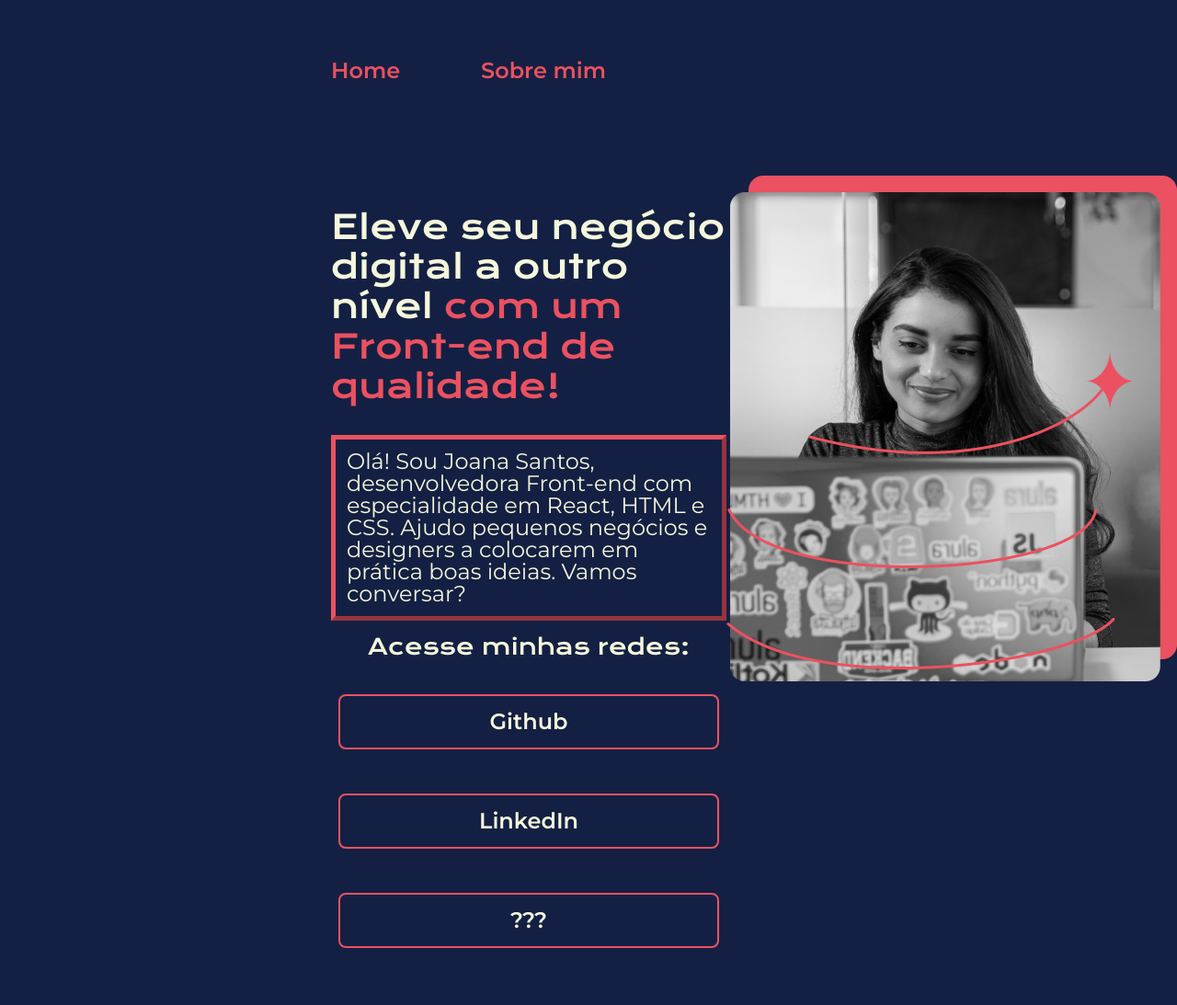
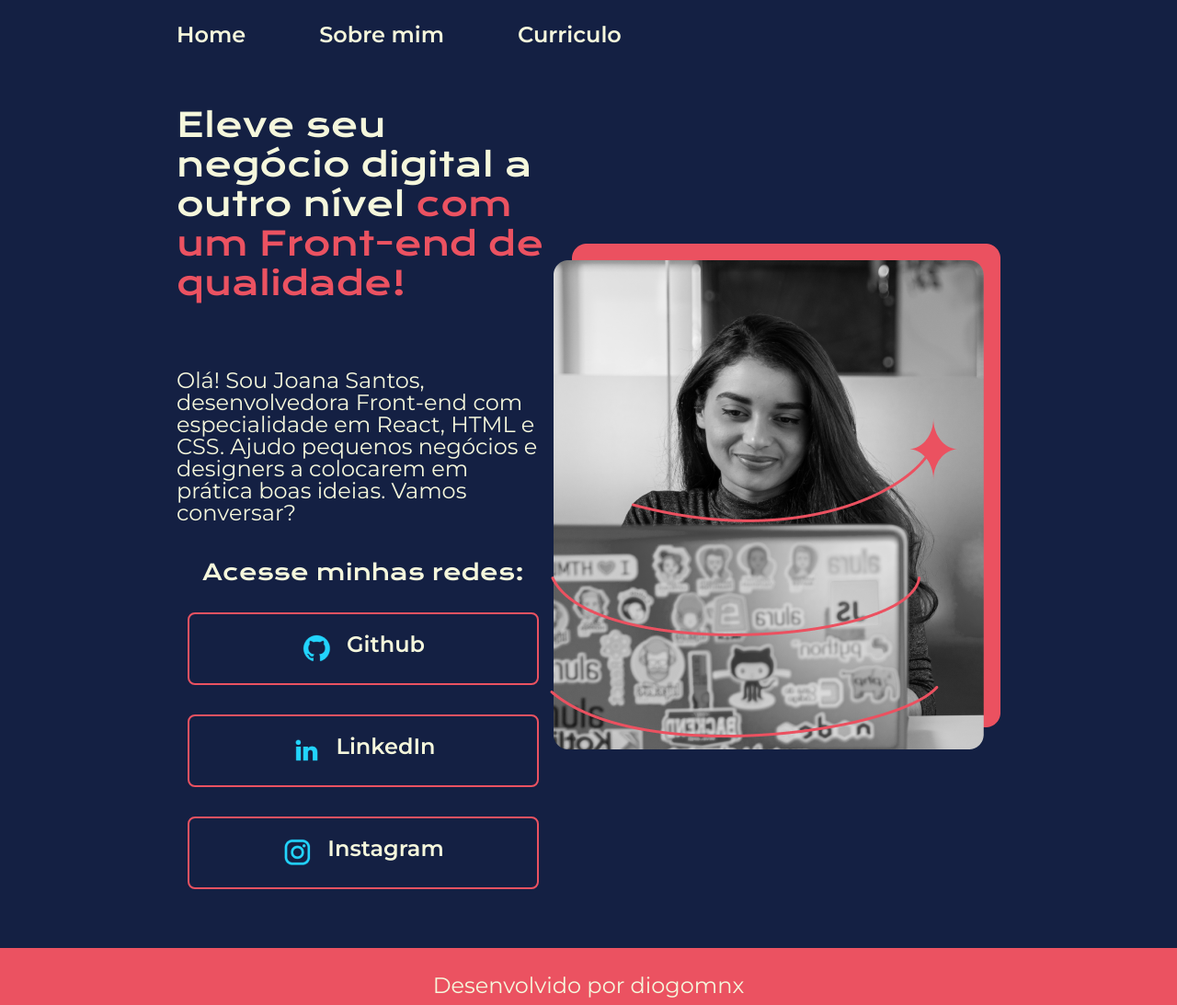
Before and after one commit to diogomnx/htmlcss-alura, a plain HTML site: page index.html in a window 1280 px wide. Shown: the whole page at 92% size. Before the commit the page ends 1039 px from the top, so only its background shows below. Drawn offline with nearby package versions, Linux system fonts and the light colour scheme.

Commit message:
fim do curso 2 htmlcss

```diff
--- a/index.html
+++ b/index.html
@@ -4,13 +4,16 @@
     <meta charset="UTF-8" />
     <meta name="viewport" content="width=device-width, initial-scale=1.0" />
     <title>Portfolio</title>
-    <link rel="stylesheet" href="reset.css" />
-    <link rel="stylesheet" href="style.css" />
+    <link rel="stylesheet" href="./styles/reset.css" />
+    <link rel="stylesheet" href="./styles/style.css" />
   </head>
   <body>
     <header class="cabecalho">
-      <div>Home</div>
-      <div>Sobre mim</div>
+      <nav class="cabecalho__menu">
+        <a class="cabecalho__menu__link" href="index.html">Home</a>
+        <a class="cabecalho__menu__link" href="about.html">Sobre mim</a>
+        <a class="cabecalho__menu__link" href="curriculum.html">Curriculo</a>
+      </nav>
     </header>
     <main class="apresentacao">
       <section class="apresentacao__caixatexto">
@@ -20,7 +23,7 @@
             >com um Front-end de qualidade!</strong
           >
         </h1>
-        <p class="texto-destaque">
+        <p class="apresentacao__caixatexto__texto">
           Olá! Sou Joana Santos, desenvolvedora Front-end com especialidade em
           <strong>React, HTML e CSS</strong>. Ajudo pequenos negócios e
           designers a colocarem em prática boas ideias. Vamos conversar?
@@ -30,22 +33,26 @@
           <a
             class="apresentacao__links__link"
             href="https://github.com/diogomnx"
-            >Github</a
+          >
+            <img src="./assets/github.png" alt="Github" />Github</a
+          >
+          <a
+            class="apresentacao__links__link"
+            href="https://www.linkedin.com/in/diogonegreiros"
+            ><img src="./assets/linkedin.png" alt="LinkedIn" />LinkedIn</a
           >
           <a
             class="apresentacao__links__link"
             href="https://github.com/diogomnx"
-            >LinkedIn</a
           >
-          <a
-            class="apresentacao__links__link"
-            href="https://github.com/diogomnx"
-            >???</a
+            <img src="./assets/instagram.png" alt="Instagram" />Instagram</a
           >
         </div>
       </section>
-      <img src="imagembaseport.png" alt="Foto de ???" />
+      <img src="./assets/imagembaseport.png" alt="Foto de ???" />
     </main>
-    <footer></footer>
+    <footer class="rodape">
+      <div>Desenvolvido por diogomnx</div>
+    </footer>
   </body>
 </html>
--- a/style.css
+++ /dev/null
@@ -1,89 +0,0 @@
-@import url("https://fonts.googleapis.com/css2?family=Krona+One&family=Montserrat:ital,wght@0,100..900;1,100..900&display=swap");
-
-body {
-  height: 100vh;
-  box-sizing: border-box;
-  background-color: #142043;
-  color: #f5f7dc;
-}
-
-.cabecalho {
-  display: flex;
-  justify-content: space-between;
-  flex-direction: row;
-  font-family: "Montserrat";
-  color: #eb5160;
-  font-size: 24px;
-  height: 29px;
-  font-weight: 600;
-  width: 299px;
-  padding: 65px 360px;
-}
-
-.apresentacao {
-  margin: 32px 360px;
-  display: flex;
-  justify-content: space-between;
-  align-items: center;
-}
-
-.apresentacao__caixatexto {
-  width: 615px;
-  height: 482px;
-  display: flex;
-  flex-direction: column;
-}
-
-.titulo-destaque {
-  color: #eb5160;
-}
-
-.apresentacao__caixatexto__titulo {
-  font-family: "Krona One", serif;
-  font-size: 36px;
-  font-style: normal;
-  line-height: 1.2;
-  margin-bottom: 32px;
-}
-
-p {
-  font-family: "Montserrat";
-  font-size: 24px;
-}
-
-.texto-destaque {
-  padding: 12px;
-  border: 5px outset #eb5261;
-  margin-bottom: 16px;
-  font-weight: 400;
-}
-
-.apresentacao__links {
-  display: flex;
-  justify-content: space-between;
-  flex-direction: column;
-  align-items: center;
-  gap: 32px;
-}
-
-.apresentacao__links__subtitulo {
-  font-family: "Krona One", serif;
-  font-size: 24px;
-  font-weight: 400;
-}
-
-.apresentacao__links a {
-  font-family: "Montserrat";
-  font-size: 24px;
-  border: 2px solid #eb5261;
-  color: #f5f7dc;
-  cursor: pointer;
-  width: 378px;
-  margin: 8px;
-  padding: 16px;
-  gap: 16px;
-  border-radius: 8px;
-  font-weight: 600;
-  text-align: center;
-  text-decoration: none;
-}
--- /dev/null
+++ b/styles/style.css
@@ -0,0 +1,129 @@
+@import url("https://fonts.googleapis.com/css2?family=Krona+One&family=Montserrat:ital,wght@0,100..900;1,100..900&display=swap");
+
+:root {
+  --main-bg-color: #142043;
+  --primary-color: #f5f7dc;
+  --secondary-color: #eb5261;
+
+  --primary-text-font: "Krona One", serif;
+  --secondary-text-font: "Montserrat", sans-serif;
+}
+
+* {
+  margin: 0;
+  padding: 0;
+}
+
+body {
+  box-sizing: border-box;
+  background-color: var(--main-bg-color);
+  color: var(--primary-color);
+}
+
+.cabecalho {
+  padding: 2% 0 0 15%;
+}
+
+.cabecalho__menu {
+  display: flex;
+  justify-content: flex-start;
+  gap: 80px;
+}
+
+.cabecalho__menu__link {
+  font-family: var(--secondary-text-font);
+  color: var(--primary-color);
+  font-size: 24px;
+  font-weight: 600;
+  text-decoration: none;
+}
+
+.cabecalho__menu__link:hover {
+  color: #007bff;
+}
+
+.apresentacao {
+  padding: 5% 15%;
+  display: flex;
+  align-items: center;
+  justify-content: space-between;
+}
+
+.apresentacao__caixatexto {
+  width: 615px;
+  display: flex;
+  flex-direction: column;
+  gap: 40px;
+}
+
+.titulo-destaque {
+  color: var(--secondary-color);
+}
+
+.apresentacao__caixatexto__titulo {
+  font-family: var(--primary-text-font);
+  font-size: 36px;
+  font-style: normal;
+  line-height: 1.2;
+  margin-bottom: 32px;
+}
+
+.apresentacao__caixatexto__texto {
+  font-family: var(--secondary-text-font);
+  font-size: 24px;
+  font-weight: 400;
+}
+
+.texto-destaque {
+  padding: 12px;
+  border: 5px outset var(--secondary-color);
+  margin-bottom: 16px;
+  font-weight: 400;
+}
+
+.apresentacao__links {
+  display: flex;
+  justify-content: space-between;
+  flex-direction: column;
+  align-items: center;
+  gap: 32px;
+}
+
+.apresentacao__links__subtitulo {
+  font-family: var(--primary-text-font);
+  font-size: 24px;
+  font-weight: 400;
+}
+
+.apresentacao__links__link {
+  font-family: var(--secondary-text-font);
+  color: var(--primary-color);
+  text-decoration: none;
+  display: flex;
+  justify-content: center;
+  gap: 16px;
+  border: 2px solid var(--secondary-color);
+  width: 378px;
+  text-align: center;
+  border-radius: 8px;
+  font-size: 24px;
+  font-weight: 600;
+  padding: 21.5px 0;
+}
+
+.apresentacao__links__link:hover {
+  background-color: #233771;
+  border: 4px solid var(--secondary-color);
+  padding: 3%;
+}
+
+.rodape {
+  text-align: center;
+  padding: 23.64px 0;
+  font-family: var(--secondary-text-font);
+  font-weight: 400;
+  font-size: 24px;
+  line-height: 36px;
+  color: var(--primary-color);
+  background-color: var(--secondary-color);
+}
```
Also changed, not shown: about.html (added, +47 -0 lines), curriculum.html (added, +30 -0 lines), assets/Imagem.png (added), assets/github.png (added), assets/imagembaseport.png (renamed from imagembaseport.png), assets/instagram.png (added), assets/linkedin.png (added), assets/twitch.png (added), assets/twitter-novo.png (added), assets/twitter.png (added), styles/reset.css (renamed from reset.css).
